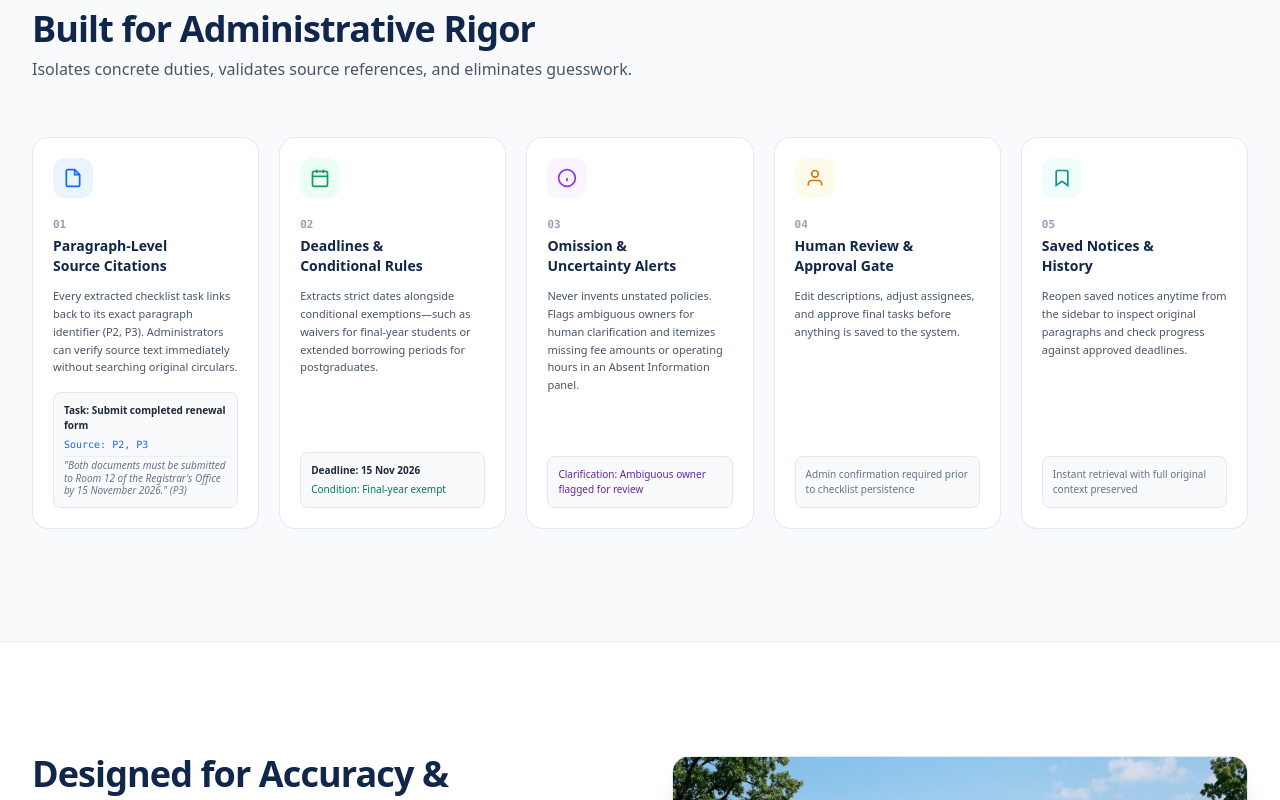
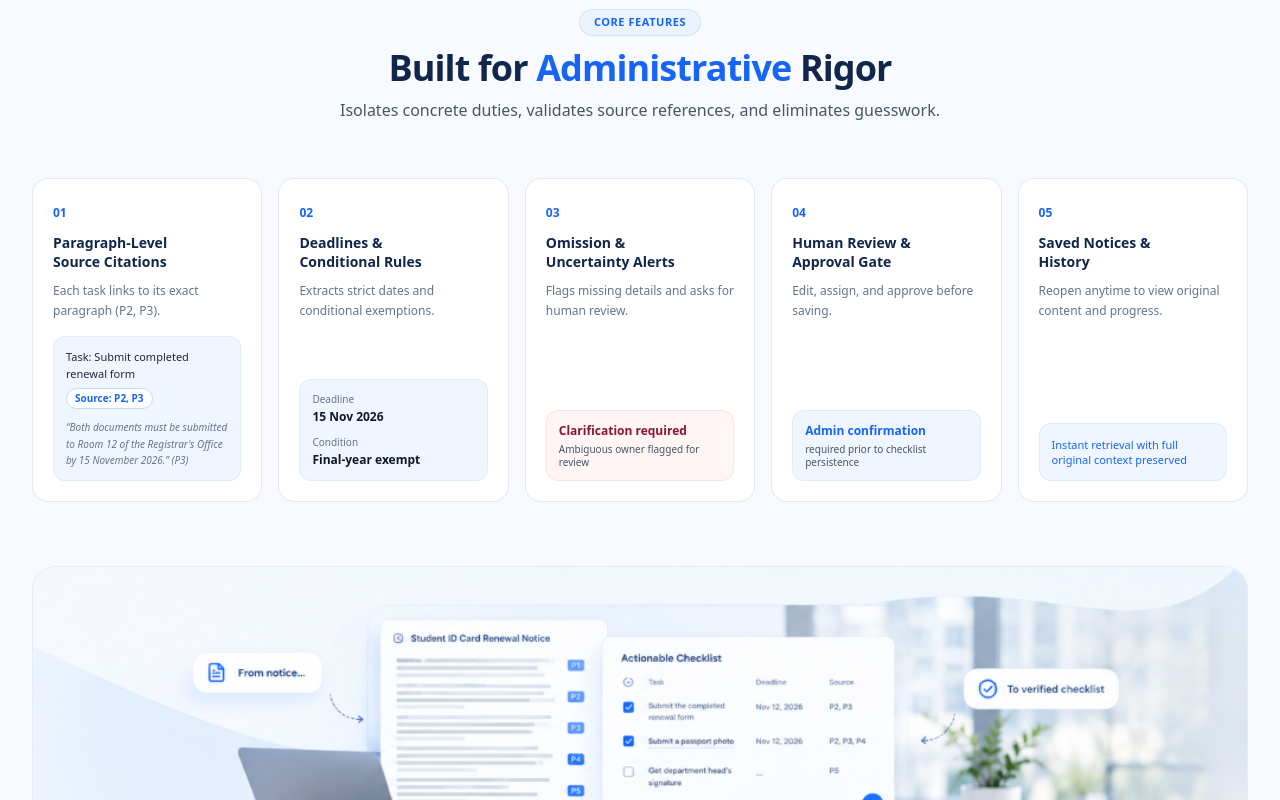
Before and after one commit to tse-coder/AI-Document-to-action, a Next.js app: page /home in a window 1280 px wide. Shown: the part 1860-2660 px from the top of the page. Built offline with nearby package versions, Linux system fonts and the light colour scheme.

Commit message:
feat(home): update core features cards and add workflow banner

```diff
--- a/components/home/CoreFeaturesSection.tsx
+++ b/components/home/CoreFeaturesSection.tsx
@@ -1,165 +1,168 @@
+import Image from "next/image";
+
 export default function CoreFeaturesSection() {
   return (
-    <section id="features" className="py-20 sm:py-28 bg-[#F8FAFC] border-t border-slate-200/80">
+    <section id="features" className="py-20 sm:py-28 bg-[#F8FAFF] border-t border-slate-200/80">
       <div className="max-w-7xl mx-auto px-4 sm:px-6 lg:px-8">
         {/* Section Header */}
-        <div className="max-w-3xl mb-14">
+        <div className="text-center max-w-3xl mx-auto mb-12 sm:mb-14">
+          <div className="flex justify-center mb-3">
+            <span className="inline-flex items-center px-3.5 py-1 rounded-full text-[11px] font-bold tracking-wider text-[#1765F5] bg-[#EBF3FF] border border-blue-200/60 uppercase">
+              Core Features
+            </span>
+          </div>
           <h2 className="text-3xl sm:text-4xl font-extrabold text-[#10264A] tracking-tight">
-            Built for Administrative Rigor
+            Built for <span className="text-[#1765F5]">Administrative</span> Rigor
           </h2>
-          <p className="text-sm sm:text-base text-slate-600 mt-2">
+          <p className="text-sm sm:text-base text-slate-600 mt-2.5">
             Isolates concrete duties, validates source references, and eliminates guesswork.
           </p>
         </div>
 
         {/* 5 Cards Horizontal Grid */}
-        <div className="grid grid-cols-1 md:grid-cols-2 lg:grid-cols-5 gap-5">
+        <div className="grid grid-cols-1 md:grid-cols-2 lg:grid-cols-5 gap-4 lg:gap-4">
           {/* Card 01: Paragraph-Level Source Citations */}
-          <div className="bg-white rounded-2xl border border-slate-200/90 shadow-xs p-5 flex flex-col justify-between space-y-4 hover:border-blue-200 hover:shadow-md transition-all">
-            <div className="space-y-3">
-              <div className="w-10 h-10 rounded-xl bg-[#EBF3FF] text-[#1765F5] flex items-center justify-center">
-                <svg className="w-5 h-5" viewBox="0 0 24 24" fill="none" stroke="currentColor" strokeWidth="2">
-                  <path d="M14 2H6a2 2 0 0 0-2 2v16a2 2 0 0 0 2 2h12a2 2 0 0 0 2-2V8z" />
-                  <polyline points="14 2 14 8 20 8" />
-                </svg>
+          <div className="bg-white rounded-2xl border border-slate-200/90 shadow-xs p-4 sm:p-5 flex flex-col justify-between space-y-4 hover:border-blue-300 hover:shadow-md transition-all">
+            <div className="space-y-2.5">
+              <div>
+                <span className="text-xs font-bold text-[#1765F5]">01</span>
               </div>
-
-              <div>
-                <span className="text-[11px] font-mono font-bold text-slate-400">01</span>
-                <h3 className="text-sm font-bold text-[#10264A] mt-0.5 leading-snug">
+              <h3 className="text-sm font-bold text-[#10264A] leading-snug">
                 Paragraph-Level<br />Source Citations
               </h3>
-              </div>
-
-              <p className="text-[11px] text-slate-600 leading-relaxed">
-                Every extracted checklist task links back to its exact paragraph identifier (P2, P3). Administrators can verify source text immediately without searching original circulars.
+              <p className="text-xs text-slate-500 leading-relaxed">
+                Each task links to its exact paragraph (P2, P3).
               </p>
             </div>
 
             {/* Mini preview box */}
-            <div className="p-2.5 bg-[#F8FAFC] border border-slate-200 rounded-lg text-[10px] space-y-1">
-              <div className="font-semibold text-slate-800">Task: Submit completed renewal form</div>
-              <div className="font-mono text-[#1765F5]">Source: P2, P3</div>
-              <p className="text-slate-500 italic pt-0.5 border-t border-slate-200/60 leading-tight">
-                &quot;Both documents must be submitted to Room 12 of the Registrar&apos;s Office by 15 November 2026.&quot; (P3)
+            <div className="p-3 bg-[#F0F6FF] border border-blue-100/80 rounded-xl text-[11px] space-y-1.5">
+              <div className="text-[11px] font-medium text-slate-800">
+                Task: Submit completed renewal form
+              </div>
+              <div>
+                <span className="inline-block bg-white text-[#1765F5] border border-blue-200 rounded-full px-2 py-0.5 font-semibold text-[10px]">
+                  Source: P2, P3
+                </span>
+              </div>
+              <p className="text-slate-500 italic text-[10px] leading-relaxed pt-1">
+                &ldquo;Both documents must be submitted to Room 12 of the Registrar&apos;s Office by 15 November 2026.&rdquo; (P3)
               </p>
             </div>
           </div>
 
           {/* Card 02: Deadlines & Conditional Rules */}
-          <div className="bg-white rounded-2xl border border-slate-200/90 shadow-xs p-5 flex flex-col justify-between space-y-4 hover:border-blue-200 hover:shadow-md transition-all">
-            <div className="space-y-3">
-              <div className="w-10 h-10 rounded-xl bg-emerald-50 text-[#159B62] flex items-center justify-center">
-                <svg className="w-5 h-5" viewBox="0 0 24 24" fill="none" stroke="currentColor" strokeWidth="2">
-                  <rect x="3" y="4" width="18" height="18" rx="2" ry="2" />
-                  <line x1="16" y1="2" x2="16" y2="6" />
-                  <line x1="8" y1="2" x2="8" y2="6" />
-                  <line x1="3" y1="10" x2="21" y2="10" />
-                </svg>
+          <div className="bg-white rounded-2xl border border-slate-200/90 shadow-xs p-4 sm:p-5 flex flex-col justify-between space-y-4 hover:border-blue-300 hover:shadow-md transition-all">
+            <div className="space-y-2.5">
+              <div>
+                <span className="text-xs font-bold text-[#1765F5]">02</span>
               </div>
-
-              <div>
-                <span className="text-[11px] font-mono font-bold text-slate-400">02</span>
-                <h3 className="text-sm font-bold text-[#10264A] mt-0.5 leading-snug">
+              <h3 className="text-sm font-bold text-[#10264A] leading-snug">
                 Deadlines &<br />Conditional Rules
               </h3>
-              </div>
-
-              <p className="text-[11px] text-slate-600 leading-relaxed">
-                Extracts strict dates alongside conditional exemptions—such as waivers for final-year students or extended borrowing periods for postgraduates.
+              <p className="text-xs text-slate-500 leading-relaxed">
+                Extracts strict dates and conditional exemptions.
               </p>
             </div>
 
             {/* Mini preview box */}
-            <div className="p-2.5 bg-[#F8FAFC] border border-slate-200 rounded-lg text-[10px] space-y-1">
-              <div className="font-semibold text-slate-800">Deadline: 15 Nov 2026</div>
-              <div className="text-emerald-700 font-medium">Condition: Final-year exempt</div>
+            <div className="p-3 bg-[#F0F6FF] border border-blue-100/80 rounded-xl text-[11px] space-y-2.5">
+              <div>
+                <div className="text-[10px] text-slate-500">Deadline</div>
+                <div className="text-xs font-bold text-slate-900 mt-0.5">15 Nov 2026</div>
+              </div>
+              <div>
+                <div className="text-[10px] text-slate-500">Condition</div>
+                <div className="text-xs font-bold text-slate-900 mt-0.5">Final-year exempt</div>
+              </div>
             </div>
           </div>
 
           {/* Card 03: Omission & Uncertainty Alerts */}
-          <div className="bg-white rounded-2xl border border-slate-200/90 shadow-xs p-5 flex flex-col justify-between space-y-4 hover:border-blue-200 hover:shadow-md transition-all">
-            <div className="space-y-3">
-              <div className="w-10 h-10 rounded-xl bg-purple-50 text-purple-600 flex items-center justify-center">
-                <svg className="w-5 h-5" viewBox="0 0 24 24" fill="none" stroke="currentColor" strokeWidth="2">
-                  <circle cx="12" cy="12" r="10" />
-                  <line x1="12" y1="16" x2="12" y2="12" />
-                  <line x1="12" y1="8" x2="12.01" y2="8" />
-                </svg>
+          <div className="bg-white rounded-2xl border border-slate-200/90 shadow-xs p-4 sm:p-5 flex flex-col justify-between space-y-4 hover:border-blue-300 hover:shadow-md transition-all">
+            <div className="space-y-2.5">
+              <div>
+                <span className="text-xs font-bold text-[#1765F5]">03</span>
               </div>
-
-              <div>
-                <span className="text-[11px] font-mono font-bold text-slate-400">03</span>
-                <h3 className="text-sm font-bold text-[#10264A] mt-0.5 leading-snug">
+              <h3 className="text-sm font-bold text-[#10264A] leading-snug">
                 Omission &<br />Uncertainty Alerts
               </h3>
-              </div>
-
-              <p className="text-[11px] text-slate-600 leading-relaxed">
-                Never invents unstated policies. Flags ambiguous owners for human clarification and itemizes missing fee amounts or operating hours in an Absent Information panel.
+              <p className="text-xs text-slate-500 leading-relaxed">
+                Flags missing details and asks for human review.
               </p>
             </div>
 
             {/* Mini preview box */}
-            <div className="p-2.5 bg-[#F8FAFC] border border-slate-200 rounded-lg text-[10px] space-y-1">
-              <div className="font-medium text-purple-800">Clarification: Ambiguous owner flagged for review</div>
+            <div className="p-3 bg-[#FFF5F5] border border-red-100/90 rounded-xl text-[11px] space-y-1">
+              <div className="text-xs font-bold text-rose-900">
+                Clarification required
+              </div>
+              <div className="text-[10px] text-slate-600 leading-tight">
+                Ambiguous owner flagged for review
+              </div>
             </div>
           </div>
 
           {/* Card 04: Human Review & Approval Gate */}
-          <div className="bg-white rounded-2xl border border-slate-200/90 shadow-xs p-5 flex flex-col justify-between space-y-4 hover:border-blue-200 hover:shadow-md transition-all">
-            <div className="space-y-3">
-              <div className="w-10 h-10 rounded-xl bg-amber-50 text-amber-600 flex items-center justify-center">
-                <svg className="w-5 h-5" viewBox="0 0 24 24" fill="none" stroke="currentColor" strokeWidth="2">
-                  <path d="M20 21v-2a4 4 0 0 0-4-4H8a4 4 0 0 0-4 4v2" />
-                  <circle cx="12" cy="7" r="4" />
-                </svg>
+          <div className="bg-white rounded-2xl border border-slate-200/90 shadow-xs p-4 sm:p-5 flex flex-col justify-between space-y-4 hover:border-blue-300 hover:shadow-md transition-all">
+            <div className="space-y-2.5">
+              <div>
+                <span className="text-xs font-bold text-[#1765F5]">04</span>
               </div>
-
-              <div>
-                <span className="text-[11px] font-mono font-bold text-slate-400">04</span>
-                <h3 className="text-sm font-bold text-[#10264A] mt-0.5 leading-snug">
+              <h3 className="text-sm font-bold text-[#10264A] leading-snug">
                 Human Review &<br />Approval Gate
               </h3>
-              </div>
-
-              <p className="text-[11px] text-slate-600 leading-relaxed">
-                Edit descriptions, adjust assignees, and approve final tasks before anything is saved to the system.
+              <p className="text-xs text-slate-500 leading-relaxed">
+                Edit, assign, and approve before saving.
               </p>
             </div>
 
-            <div className="p-2.5 bg-[#F8FAFC] border border-slate-200 rounded-lg text-[10px] text-slate-500">
-              Admin confirmation required prior to checklist persistence
+            {/* Mini preview box */}
+            <div className="p-3 bg-[#F0F6FF] border border-blue-100/80 rounded-xl text-[11px] space-y-1">
+              <div className="text-xs font-bold text-[#1765F5]">
+                Admin confirmation
+              </div>
+              <div className="text-[10px] text-slate-600 leading-tight">
+                required prior to checklist persistence
+              </div>
             </div>
           </div>
 
           {/* Card 05: Saved Notices & History */}
-          <div className="bg-white rounded-2xl border border-slate-200/90 shadow-xs p-5 flex flex-col justify-between space-y-4 hover:border-blue-200 hover:shadow-md transition-all">
-            <div className="space-y-3">
-              <div className="w-10 h-10 rounded-xl bg-teal-50 text-teal-600 flex items-center justify-center">
-                <svg className="w-5 h-5" viewBox="0 0 24 24" fill="none" stroke="currentColor" strokeWidth="2">
-                  <path d="M19 21l-7-5-7 5V5a2 2 0 0 1 2-2h10a2 2 0 0 1 2 2z" />
-                </svg>
+          <div className="bg-white rounded-2xl border border-slate-200/90 shadow-xs p-4 sm:p-5 flex flex-col justify-between space-y-4 hover:border-blue-300 hover:shadow-md transition-all">
+            <div className="space-y-2.5">
+              <div>
+                <span className="text-xs font-bold text-[#1765F5]">05</span>
               </div>
-
-              <div>
-                <span className="text-[11px] font-mono font-bold text-slate-400">05</span>
-                <h3 className="text-sm font-bold text-[#10264A] mt-0.5 leading-snug">
+              <h3 className="text-sm font-bold text-[#10264A] leading-snug">
                 Saved Notices &<br />History
               </h3>
-              </div>
-
-              <p className="text-[11px] text-slate-600 leading-relaxed">
-                Reopen saved notices anytime from the sidebar to inspect original paragraphs and check progress against approved deadlines.
+              <p className="text-xs text-slate-500 leading-relaxed">
+                Reopen anytime to view original content and progress.
               </p>
             </div>
 
-            <div className="p-2.5 bg-[#F8FAFC] border border-slate-200 rounded-lg text-[10px] text-slate-500">
+            {/* Mini preview box */}
+            <div className="p-3 bg-[#F0F6FF] border border-blue-100/80 rounded-xl text-[11px] flex items-center min-h-[58px]">
+              <div className="text-[11px] font-medium text-[#1765F5] leading-snug">
                 Instant retrieval with full original context preserved
               </div>
             </div>
           </div>
         </div>
+
+        {/* Workflow Visual Mockup */}
+        <div className="mt-12 sm:mt-16 w-full rounded-2xl sm:rounded-3xl overflow-hidden border border-slate-200/80 shadow-sm bg-white">
+          <Image
+            src="/images/core-features-visual.png"
+            alt="From notice to actionable checklist verified workflow"
+            width={1024}
+            height={274}
+            className="w-full h-auto object-cover block"
+            priority
+          />
+        </div>
+      </div>
     </section>
   );
 }
```
Also changed, not shown: public/images/core-features-visual.png (added). Lines whose indentation alone changed are shown as unchanged.
